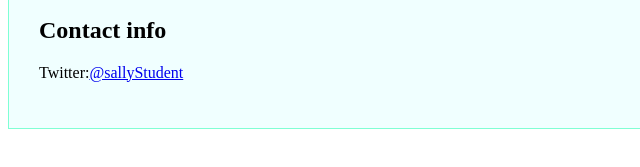
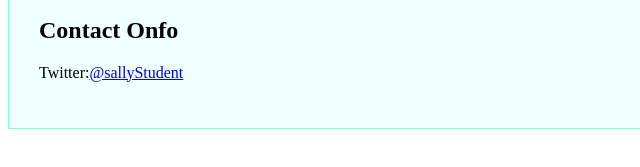
Before and after one commit to TheAlfarians/about-me, a plain HTML site: page index1.html in a window 1280 px wide. Shown: the part 279-446 px from the top of the page, 0-640 px from the left. Drawn offline with Linux system fonts and the light colour scheme.

Commit message:
Update and rename index.html to index1.html

```diff
--- a/index.html
+++ b/index1.html
@@ -16,7 +16,7 @@
     		<li>JavaScript</li>
    			<li>jQuery</li>
   		</ul>
-  		<h2>Contact info</h2>
+  		<h2>Contact Onfo</h2>
   		<p>Twitter:<a href="https://twitter.com/sallyStudent">@sallyStudent</a></p>
 	</div>
 
```
